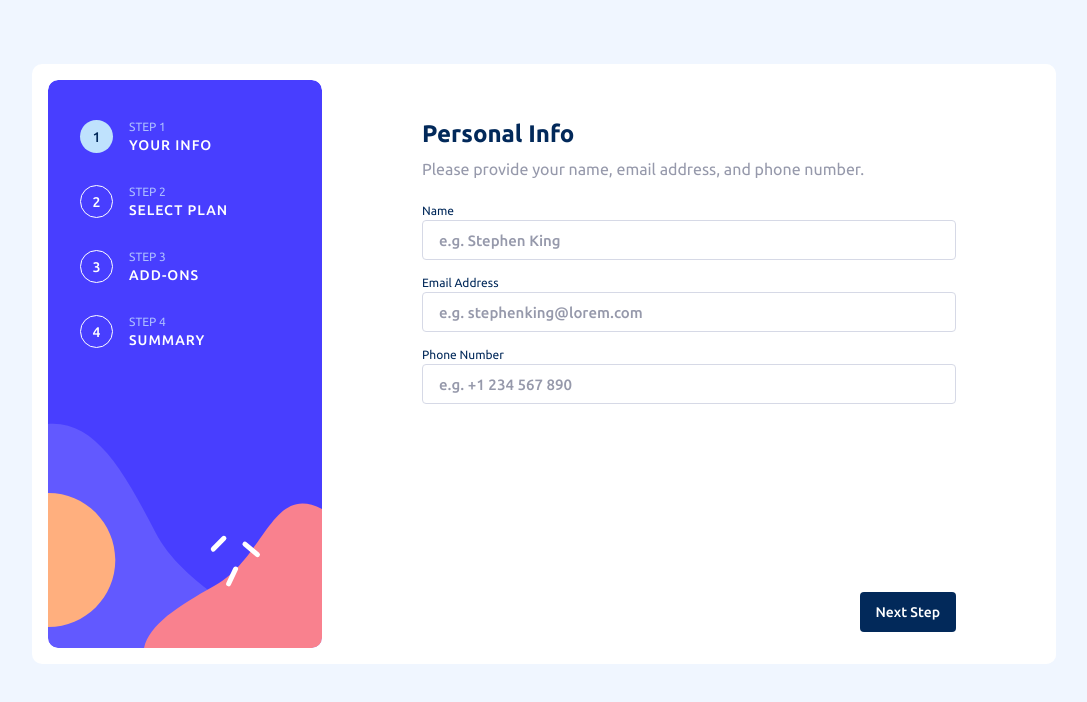
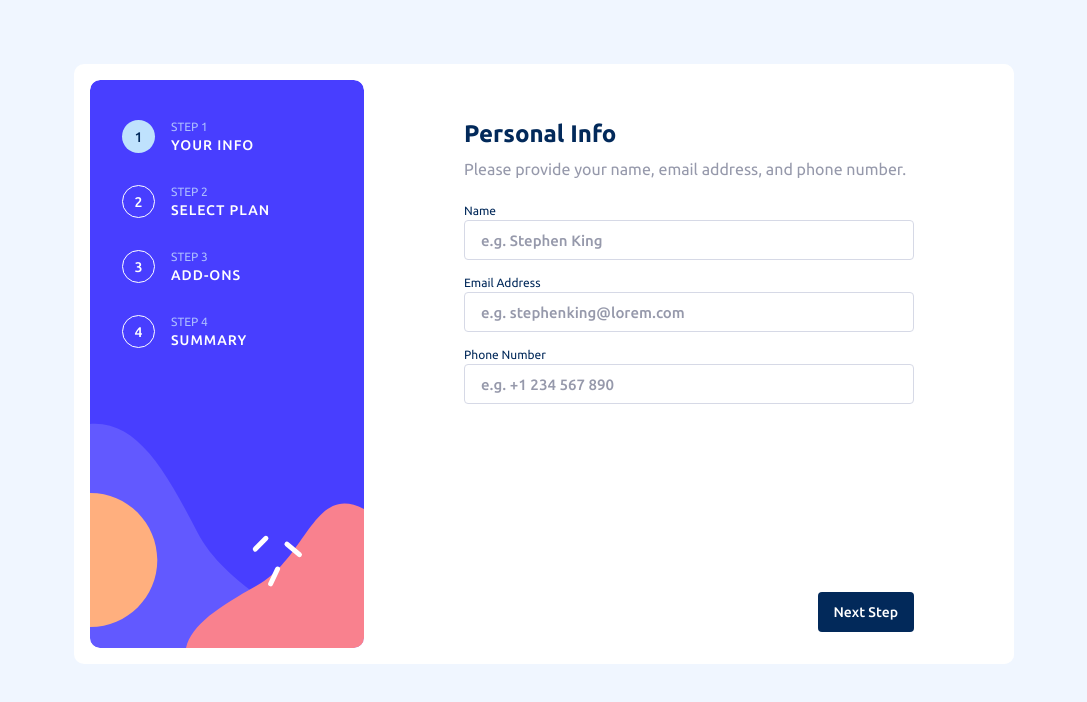
Before and after one commit to mikolajszymczuk1/multi-step-form-main, a Vue app: page / in a window 1280 px wide. Shown: the top 702 px of the page, without its empty margins (96-1183 px from the left). Built offline with nearby package versions, Linux system fonts and the light colour scheme.

Commit message:
Finished RWD and added small other details

```diff
--- a/src/assets/scss/utils/_breakpoints.scss
+++ b/src/assets/scss/utils/_breakpoints.scss
@@ -1,3 +1,4 @@
 $sm: 648px;
 $md: 1024px;
 $lg: 1200px;
+$xlg: 1440px;
--- a/src/components/StepCheckboxInput.vue
+++ b/src/components/StepCheckboxInput.vue
@@ -98,9 +98,21 @@ const emitChangeValue = (e: Event) => {
   border-radius: 8px;
   border: solid 1px $LightBray;
   transition: border-color 150ms ease-out;
+  cursor: pointer;
+
+  @media screen and (min-width: $xlg) {
+    padding: 0 24px;
+
+    height: 81px;
+  }
+
+  &:hover {
+    border-color: $PurplishBlue;
+  }
 
   &--checked {
     border-color: $PurplishBlue;
+    background-color: $Alabaster;
   }
 
   &__input {
@@ -128,6 +140,10 @@ const emitChangeValue = (e: Event) => {
     background-color: $White;
     transition: background-color 100ms ease-out;
 
+    @media screen and (min-width: $xlg) {
+      margin-right: 24px;
+    }
+
     #{ $self }--checked & {
       background-color: $PurplishBlue;
       border: 0;
@@ -153,18 +169,32 @@ const emitChangeValue = (e: Event) => {
     font-size: 0.875rem;
     font-weight: 500;
     color: $MarineBlue;
+
+    @media screen and (min-width: $xlg) {
+      margin-bottom: 7px;
+
+      font-size: 1rem;
+    }
   }
 
   &__underHeading {
     font-size: 0.75rem;
     color: $CoolBray;
     font-weight: 400;
+
+    @media screen and (min-width: $xlg) {
+      font-size: .9375rem;
+    }
   }
 
   &__priceContainer {
     font-size: 0.75rem;
     color: $PurplishBlue;
     font-family: $ubuntu;
+
+    @media screen and (min-width: $xlg) {
+      font-size: .9375rem;
+    }
   }
 }
 </style>
--- a/src/components/StepHeadingTextBlock.vue
+++ b/src/components/StepHeadingTextBlock.vue
@@ -39,6 +39,12 @@ defineProps({
 
     color: $MarineBlue;
     font-size: 1.5rem;
+
+    @media screen and (min-width: $xlg) {
+      margin-bottom: 11px;
+
+      font-size: 2rem;
+    }
   }
 
   &__underTitleText {
--- a/src/components/StepInputsWrapper.vue
+++ b/src/components/StepInputsWrapper.vue
@@ -24,8 +24,18 @@ defineProps({
 
   margin-top: 22px;
 
+  @media screen and (min-width: $xlg) {
+    row-gap: 16px;
+
+    margin-top: 40px;
+  }
+
   &--largeSpace {
     row-gap: 16px;
+
+    @media screen and (min-width: $xlg) {
+      row-gap: 24px;
+    }
   }
 }
 </style>
--- a/src/components/StepRadioInput.vue
+++ b/src/components/StepRadioInput.vue
@@ -88,12 +88,17 @@ const emitChangeValue = (e: Event) => {
   border: 1px solid $LightBray;
   transition: border-color 100ms ease-in-out,
               background-color 100ms ease-in-out;
+  cursor: pointer;
 
   @media screen and (min-width: $lg) {
     flex-direction: column;
     align-items: flex-start;
     row-gap: 39px;
     flex: 1;
+
+    &:hover {
+      border-color: $PurplishBlue;
+    }
   }
 
   &--selected {
--- a/src/components/StepTextInput.vue
+++ b/src/components/StepTextInput.vue
@@ -5,6 +5,7 @@
     <input
       :id="name"
       class="stepTextInput__input"
+      :class="errorMessage ? 'stepTextInput__input--error' : ''"
       v-model="value"
       type="text"
       :name="name"
@@ -49,6 +50,12 @@ const { errorMessage, value } = useField(() => props.name);
     font-family: $ubuntu;
     font-size: .75rem;
     color: $MarineBlue;
+
+    @media screen and (min-width: $xlg) {
+      margin-bottom: 8px;
+
+      font-size: .875rem;
+    }
   }
 
   &__input {
@@ -65,12 +72,24 @@ const { errorMessage, value } = useField(() => props.name);
     font-size: .9375rem;
     font-weight: 500;
 
+    @media screen and (min-width: $xlg) {
+      height: 48px;
+
+      border-radius: 8px;
+
+      font-size: 1rem;
+    }
+
     &::placeholder {
       color: $CoolBray;
     }
 
     &:focus {
       outline: solid 1px $PurplishBlue;
+    }
+
+    &--error {
+      outline: solid 1px $StrawberryRed !important;
     }
   }
 
--- a/src/components/buttons/StepButton.vue
+++ b/src/components/buttons/StepButton.vue
@@ -1,7 +1,7 @@
 <template>
   <RouterLink
     class="stepButton"
-    :class="isNext ? 'stepButton--next' : ''"
+    :class="[isNext ? 'stepButton--next' : '', isFinishing ? 'stepButton--finish' : '']"
     :to="{ name: goTo }"
   >
     <slot></slot>
@@ -19,6 +19,10 @@ defineProps({
   goTo: {
     type: String,
   },
+  isFinishing: {
+    type: Boolean,
+    default: false,
+  },
 });
 </script>
 
@@ -29,14 +33,40 @@ defineProps({
   font-size: .875rem;
   color: $CoolBray;
   text-decoration: none;
+  transition: color 150ms ease-in-out;
+
+  @media screen and (min-width: $xlg) {
+    font-size: 1rem;
+  }
+
+  &:hover {
+    color: $MarineBlue;
+  }
 
   &--next {
     padding: 12px 16px;
 
     background-color: $MarineBlue;
     border-radius: 4px;
+    transition: opacity 150ms ease-in-out;
 
     color: $White;
+
+    @media screen and (min-width: $xlg) {
+      padding: 14px 24px 16px 24px;
+
+      border-radius: 8px;
+    }
+
+    &:hover {
+      opacity: 0.8;
+
+      color: white;
+    }
+  }
+
+  &--finish {
+    background-color: $PurplishBlue;
   }
 }
 </style>
--- a/src/widgets/MultiStepFormSteps/FinishingUpStep.vue
+++ b/src/widgets/MultiStepFormSteps/FinishingUpStep.vue
@@ -107,6 +107,11 @@ const totalPrice = computed<number>(() => {
     border-radius: 8px;
 
     font-family: $ubuntu;
+
+    @media screen and (min-width: $xlg) {
+      margin-top: 40px;
+      padding: 16px 24px 24px 24px;
+    }
   }
 
   &__heading {
@@ -115,11 +120,23 @@ const totalPrice = computed<number>(() => {
     color: $MarineBlue;
     font-size: 0.875rem;
     font-weight: 500;
+
+    @media screen and (min-width: $xlg) {
+      margin-bottom: 7px;
+
+      font-size: 1rem;
+    }
   }
 
   &__changePlanLink {
+    transition: color 200ms ease-out;
+
     color: $CoolBray;
     font-size: 0.875rem;
+
+    &:hover {
+      color: $PurplishBlue;
+    }
   }
 
   &__price {
@@ -128,11 +145,19 @@ const totalPrice = computed<number>(() => {
 
     &--bold {
       font-weight: 700;
+
+      @media screen and (min-width: $xlg) {
+        font-size: 1rem;
+      }
     }
 
     &--color {
       color: $PurplishBlue;
       font-size: 1rem;
+
+      @media screen and (min-width: $xlg) {
+        font-size: 1.25rem;
+      }
     }
   }
 
@@ -145,6 +170,13 @@ const totalPrice = computed<number>(() => {
     margin-top: 12px;
 
     border-top: solid 1px rgba($CoolBray, 0.2);
+
+    @media screen and (min-width: $xlg) {
+      row-gap: 16px;
+
+      margin-top: 24px;
+      padding-top: 16px;
+    }
   }
 
   &__colText {
--- a/src/widgets/MultiStepFormSteps/SelectYourPlanStep.vue
+++ b/src/widgets/MultiStepFormSteps/SelectYourPlanStep.vue
@@ -66,12 +66,17 @@ const store = useMultiStepFormStore();
     justify-content: center;
     column-gap: 24px;
 
+    padding: 13px 0 14px 0;
     margin-top: 24px;
 
     background-color: $Alabaster;
     border-radius: 8px;
 
     font-family: $ubuntu;
+
+    @media screen and (min-width: $xlg) {
+      margin-top: 32px;
+    }
   }
 
   &__barText {
--- a/src/widgets/MultiStepFormSteps/ThankYouStep.vue
+++ b/src/widgets/MultiStepFormSteps/ThankYouStep.vue
@@ -30,6 +30,10 @@ import thankYouIcon from '@/assets/svg/icon-thank-you.svg';
   padding-top: 79px;
   padding-bottom: 79px;
 
+  @media screen and (min-width: $md) {
+    padding-top: 181px;
+  }
+
   &__thankYouIcon {
     margin-bottom: 24px;
 
--- a/src/widgets/MultiStepFormWidget.vue
+++ b/src/widgets/MultiStepFormWidget.vue
@@ -18,7 +18,9 @@
         v-if="route.name !== 'thank-you'"
       >
         <StepButton v-if="isNotFirstStep" :go-to="prevStep">Go Back</StepButton>
-        <StepButton is-next :go-to="nextStep">Next Step</StepButton>
+        <StepButton is-next :go-to="nextStep" :isFinishing="isFinishingUpStep">
+          {{ isFinishingUpStep ? 'Confirm' : 'Next Step' }}
+        </StepButton>
       </div>
     </div>
   </div>
@@ -38,6 +40,9 @@ const steps = router.options.routes[0].children;
 
 /** Return true if current path is not first step */
 const isNotFirstStep = computed(() => route.path !== '/');
+
+/** Return true if current step is finishing up step */
+const isFinishingUpStep = computed(() => route.name === 'finishing-up');
 
 /** Return next step name */
 const nextStep = computed<string>(() => {
@@ -80,6 +85,10 @@ const prevStep = computed<string>(() => {
     display: flex;
 
     min-height: 600px;
+  }
+
+  @media screen and (min-width: $lg) {
+    width: 940px;
   }
 
   &__topBanner {
```
